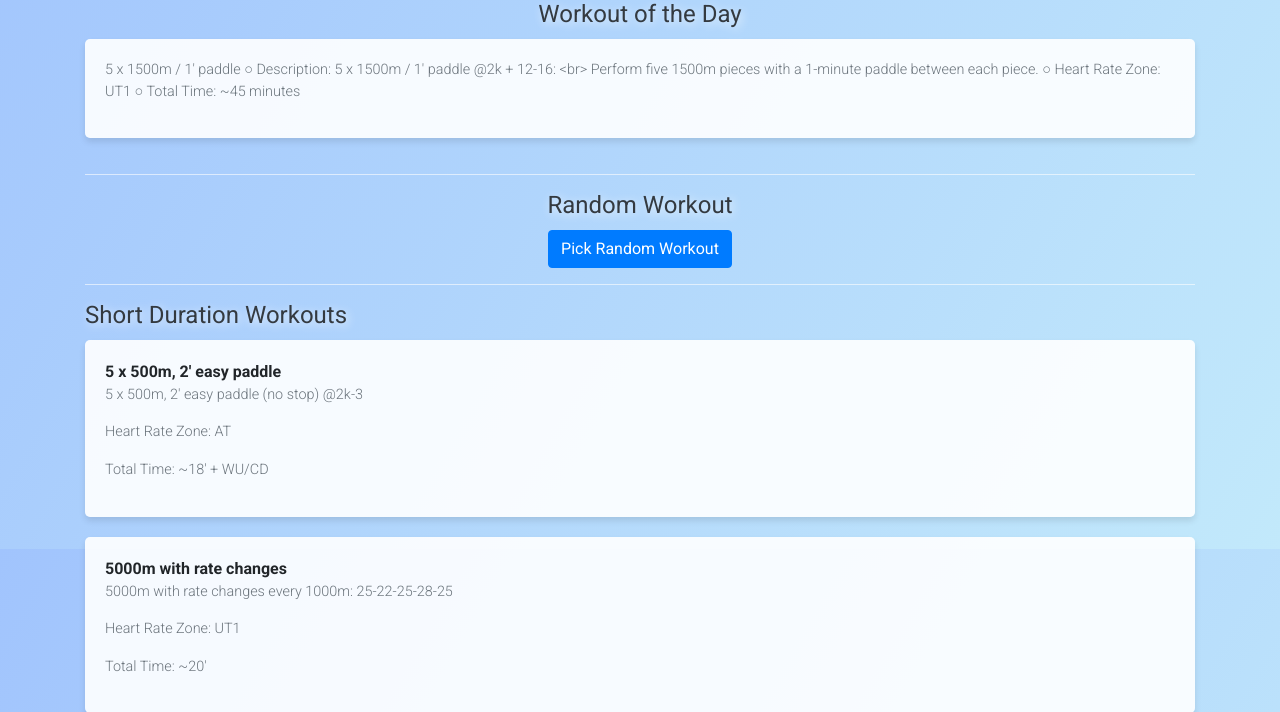
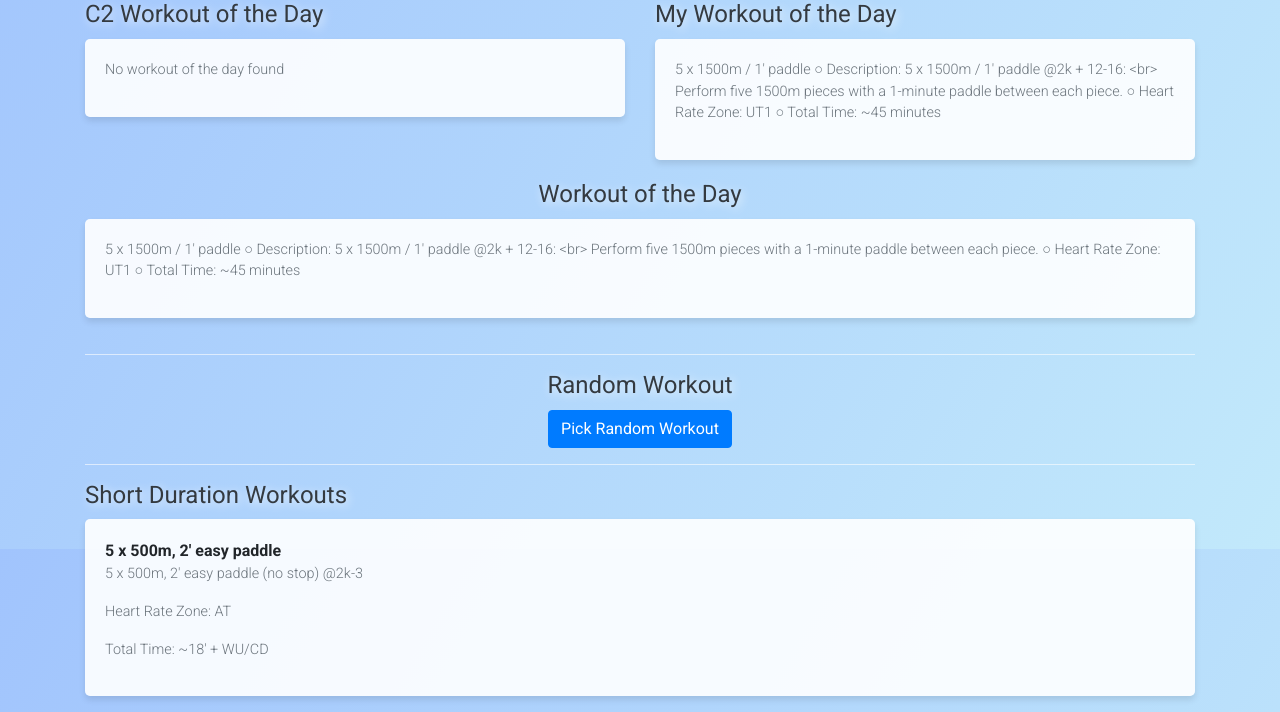
Before and after one commit to mediantre/ergworkouts, a Flask app: page / in a window 1280 px wide. Shown: the part 251-963 px from the top of the page. Run offline with Flask 3, Linux system fonts and the light colour scheme; some libraries are stand-ins or nearby versions.

Commit message:
Add columns to erg workouts of the day

```diff
--- a/templates/erg_workouts.html
+++ b/templates/erg_workouts.html
@@ -207,6 +207,25 @@
             <img src="erg_image.jpeg" alt="Erg" class="erg-img">
             <h1>Erg Workouts</h1>
         </header>
+
+        <div class="row">
+            <!-- Left column for C2 WOD -->
+            <div class="col-md-6">
+                <h3>C2 Workout of the Day</h3>
+                <div class="workout-box">
+                    <p>{{ c2_workout_of_the_day }}</p>
+                </div>
+            </div>
+            <!-- Right column for our Workout of the Day -->
+            <div class="col-md-6">
+                <h3>My Workout of the Day</h3>
+                <div class="workout-box">
+                    <p>{{ workout_of_the_day }}</p>
+                </div>
+            </div>
+        </div>
+
+
         <div class="row">
             <div class="col-md-12">
                 <h3 class="text-center">Workout of the Day</h3>
```
